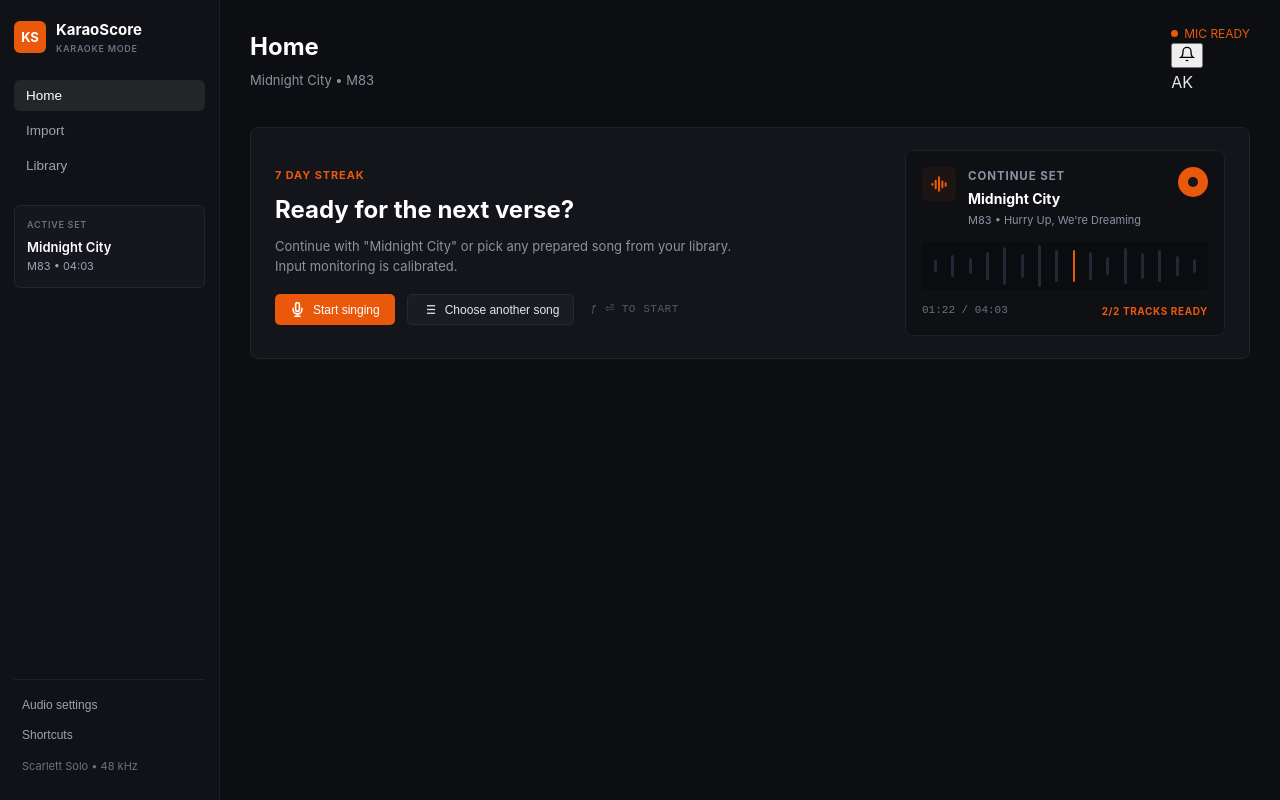
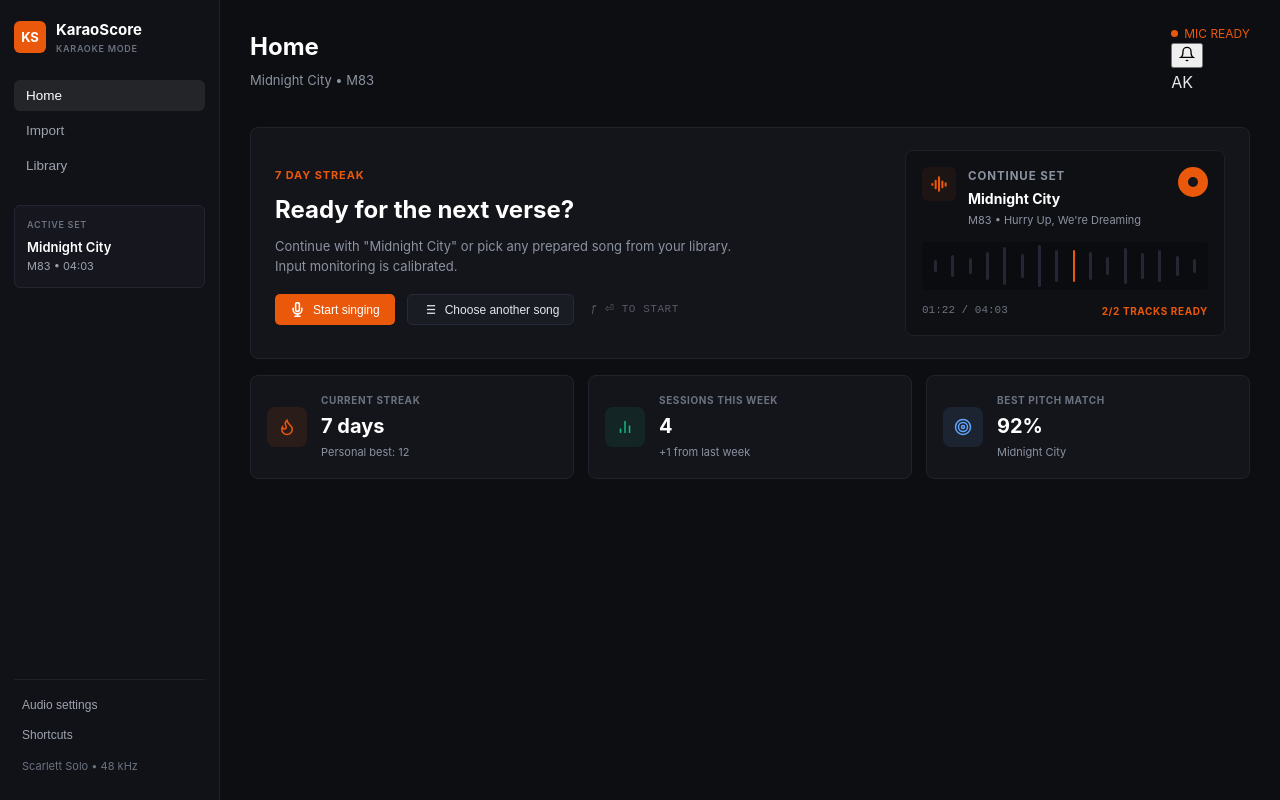
Before and after one commit to AnthonyLi88/KaraoScore, a Vue app: page / in a window 1280 px wide. Built offline with nearby package versions, Linux system fonts and the light colour scheme.

Commit message:
Added user activity and performance metrics grid

```diff
--- a/src/renderer/src/App.vue
+++ b/src/renderer/src/App.vue
@@ -439,6 +439,52 @@ const isolateVocalsDemucs = async () => {
             </div>
           </div>
         </div>
+
+        <!-- Metrics Row -->
+        <div class="stats-row">
+          <div class="stat-card">
+            <div class="stat-icon-wrap flame">
+              <svg width="18" height="18" viewBox="0 0 24 24" fill="none" stroke="#ea580c" stroke-width="2">
+                <path d="M8.5 14.5A2.5 2.5 0 0 0 11 12c0-1.38-.5-2-1-3-1.072-2.143-.224-4.054 2-6 .5 2.5 2 4.9 4 6.5 2 1.6 3 3.5 3 5.5a7 7 0 1 1-14 0c0-1.153.433-2.294 1-3a2.5 2.5 0 0 0 2.5 2.5z"/>
+              </svg>
+            </div>
+            <div class="stat-body">
+              <span class="stat-label">CURRENT STREAK</span>
+              <div class="stat-val">7 days</div>
+              <span class="stat-sub">Personal best: 12</span>
+            </div>
+          </div>
+
+          <div class="stat-card">
+            <div class="stat-icon-wrap chart">
+              <svg width="18" height="18" viewBox="0 0 24 24" fill="none" stroke="#10b981" stroke-width="2">
+                <line x1="18" y1="20" x2="18" y2="10"/>
+                <line x1="12" y1="20" x2="12" y2="4"/>
+                <line x1="6" y1="20" x2="6" y2="14"/>
+              </svg>
+            </div>
+            <div class="stat-body">
+              <span class="stat-label">SESSIONS THIS WEEK</span>
+              <div class="stat-val">4</div>
+              <span class="stat-sub">+1 from last week</span>
+            </div>
+          </div>
+
+          <div class="stat-card">
+            <div class="stat-icon-wrap target">
+              <svg width="18" height="18" viewBox="0 0 24 24" fill="none" stroke="#60a5fa" stroke-width="2">
+                <circle cx="12" cy="12" r="10"/>
+                <circle cx="12" cy="12" r="6"/>
+                <circle cx="12" cy="12" r="2"/>
+              </svg>
+            </div>
+            <div class="stat-body">
+              <span class="stat-label">BEST PITCH MATCH</span>
+              <div class="stat-val">92%</div>
+              <span class="stat-sub">Midnight City</span>
+            </div>
+          </div>
+        </div>
       </div>
 
       <!-- IMPORT VIEW -->
@@ -1117,6 +1163,70 @@ const isolateVocalsDemucs = async () => {
   font-size: 10px;
 }
 
+/* Stats Row */
+.stats-row {
+  display: grid;
+  grid-template-columns: repeat(3, 1fr);
+  gap: 14px;
+}
+
+.stat-card {
+  background: #14151b;
+  border: 1px solid #20222c;
+  border-radius: 8px;
+  padding: 16px;
+  display: flex;
+  align-items: center;
+  gap: 14px;
+}
+
+.stat-icon-wrap {
+  width: 40px;
+  height: 40px;
+  border-radius: 8px;
+  display: flex;
+  align-items: center;
+  justify-content: center;
+  flex-shrink: 0;
+}
+
+.stat-icon-wrap.flame {
+  background: rgba(234, 88, 12, 0.1);
+}
+
+.stat-icon-wrap.chart {
+  background: rgba(16, 185, 129, 0.1);
+}
+
+.stat-icon-wrap.target {
+  background: rgba(96, 165, 250, 0.1);
+}
+
+.stat-body {
+  display: flex;
+  flex-direction: column;
+}
+
+.stat-label {
+  font-size: 10px;
+  font-weight: 700;
+  color: #6b7280;
+  letter-spacing: 0.06em;
+}
+
+.stat-val {
+  font-size: 20px;
+  font-weight: 700;
+  color: #fff;
+  margin: 2px 0;
+}
+
+.stat-sub {
+  font-size: 11px;
+  color: #8b92a0;
+}
+
+
 /* Step Bar */
 .steps-bar {
   display: flex;
```
